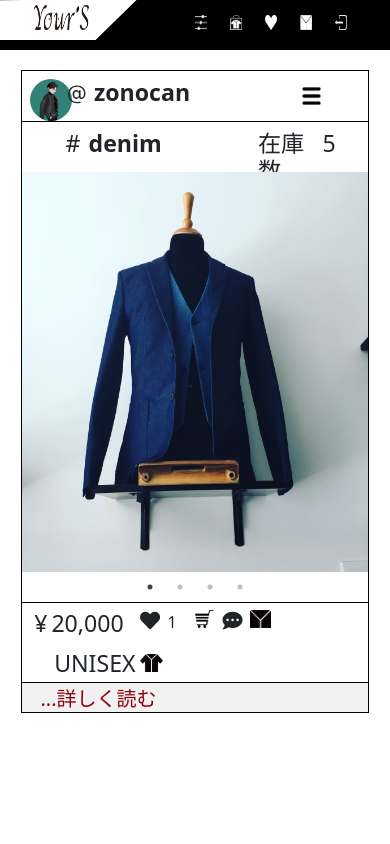
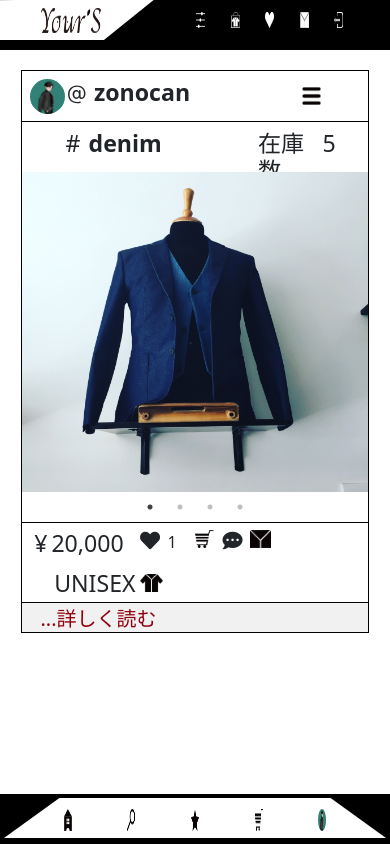
Before and after one commit to zonocan/yours_portforio, a plain HTML site: page index.html in a window 390 px wide. Drawn offline with nearby package versions, Linux system fonts and the light colour scheme.

Commit message:
headerとfooterのbootstrapの意向とjsファイルの引き継ぎ

```diff
--- a/index.html
+++ b/index.html
@@ -7,52 +7,54 @@
   <!-- レスポンシブデザイン -->
   <meta name="viewport" content="width=device-width,initial-scale=1.0,minimum-scale=1.0">
   <link rel="stylesheet" href="css/bootstrap.min.css">
-  <!-- -->
-  <link rel="stylesheet" type="text/css" href="public/css/header.css">
   <!-- fontawesome -->
   <link rel="stylesheet" href="https://use.fontawesome.com/releases/v5.10.2/css/all.css">
   <!-- 写真のスライドのcss -->
   <link rel="stylesheet" type="text/css" href="https://cdn.jsdelivr.net/npm/slick-carousel@1.8.1/slick/slick-theme.css">
   <link rel="stylesheet" type="text/css" href="https://cdn.jsdelivr.net/npm/slick-carousel@1.8.1/slick/slick.css">
   <!-- -->
-  <link rel="stylesheet" type="text/css" href="public/css/base.css">
+  <link rel="stylesheet" type="text/css" href="public/css/style.css">
+  <link rel="stylesheet" type="text/css" href="public/css/footer.css">
   <!-- 写真のスライドのjs -->
   <script type="text/javascript" src="https://cdnjs.cloudflare.com/ajax/libs/jquery/1.11.3/jquery.min.js"></script>
   <script type="text/javascript" src="https://cdn.jsdelivr.net/npm/slick-carousel@1.8.1/slick/slick.min.js"></script>
   <!-- -->
   <script type="text/javascript" src="public/js/slick.js"></script>
   <script type="text/javascript" src="public/js/text_display.js"></script>
+  <script type="text/javascript" src="public/js/like.js"></script>
+  <script type="text/javascript" src="public/js/footer.js"></script>
 </head>
 
 <body>
   <header>
-    <div class="logo_cover">
-      <img src="public/ui_img/logo.png">
-    </div>
-    <div class="header_serach_area">
-      <form method="post" class="serach_box">
-        <label>
-          <input type="text" name="serach" class="textbox">
-        </label>
-        <input type="submit" name="header_search_btn" value="検索" class="header_search_btn">
-      </form>
-    </div>
-    <div class="header_ui_btns">
-      <a href="#" class="header_ui_btn" id="category_index_btn">
-        <img src="public/ui_img/serrch_2.png">
-      </a>
-      <a href="#" class="header_ui_btn">
-        <img src="public/ui_img/header_purchased_btn.png">
-      </a>
-      <a href="#" class="header_ui_btn">
-        <img src="public/ui_img/header_like_btn.png">
-      </a>
-      <a href="#" class="header_ui_btn" id="header_DM_btn">
-        <img src="public/ui_img/header_DM_btn.png">
-      </a>
-      <a href="#" class="header_ui_btn">
-        <img src="public/ui_img/logout.gif">
-      </a>
+    <div class="row">
+      <div class="col-3 p-2 d-flex justify-content-center left">
+        <img src="public/ui_img/logo.png" class="logo">
+      </div>
+      <div class="col-md-4 p-2 d-flex justify-content-center d-none d-md-block header_search_area">
+        <form method="post mx-2">
+          <label class="mx-4">
+            <textarea></textarea>
+          </label>
+          <input type="submit" name="header_search_btn" value="検索">
+        </form>
+      </div>
+      <div class="col-1 d-md-none d-block"></div>
+      <span class="col-1 p-2">
+        <img src="public/ui_img/serrch_2.png" class="header_ui_btn mt-1">
+      </span>
+      <span class="col-1 p-2">
+        <img src="public/ui_img/header_purchased_btn.png" class="header_ui_btn mt-1">
+      </span>
+      <span class="col-1 p-2">
+        <img src="public/ui_img/header_like_btn.png" class="header_ui_btn mt-1">
+      </span>
+      <span class="col-1 p-2">
+        <img src="public/ui_img/header_DM_btn.png" class="header_ui_btn mt-1">
+      </span>
+      <span class="col-1 p-2">
+        <img src="public/ui_img/logout.gif" class="header_ui_btn mt-1">
+      </span>
     </div>
   </header>
   <div class="container screen">
@@ -77,12 +79,14 @@
           </div>
           <div class="col-9 d-inline-flex mt-2 bd-highlight">
             <p class="h3 mx-1">
+              <!-- @の読み込み -->
               <strong>
                 <svg xmlns="http://www.w3.org/2000/svg" width="25" height="25" fill="currentColor" class="bi bi-at" viewBox="0 0 16 16">
                   <path
                     d="M13.106 7.222c0-2.967-2.249-5.032-5.482-5.032-3.35 0-5.646 2.318-5.646 5.702 0 3.493 2.235 5.708 5.762 5.708.862 0 1.689-.123 2.304-.335v-.862c-.43.199-1.354.328-2.29.328-2.926 0-4.813-1.88-4.813-4.798 0-2.844 1.921-4.881 4.594-4.881 2.735 0 4.608 1.688 4.608 4.156 0 1.682-.554 2.769-1.416 2.769-.492 0-.772-.28-.772-.76V5.206H8.923v.834h-.11c-.266-.595-.881-.964-1.6-.964-1.4 0-2.378 1.162-2.378 2.823 0 1.737.957 2.906 2.379 2.906.8 0 1.415-.39 1.709-1.087h.11c.081.67.703 1.148 1.503 1.148 1.572 0 2.57-1.415 2.57-3.643zm-7.177.704c0-1.197.54-1.907 1.456-1.907.93 0 1.524.738 1.524 1.907S8.308 9.84 7.371 9.84c-.895 0-1.442-.725-1.442-1.914z" />
                 </svg>
               </strong>
+              <!-- ここまで -->
             </p>
             <p class="h3">
               <strong>zonocan</strong>
@@ -171,6 +175,50 @@
       </article>
     </div>
   </div>
+  <footer class="d-md-none p-1 d-block d-flex justify-content-center">
+    <div class="row inner">
+      <!-- 余白分 -->
+        <div class="col-1 mx-2"></div>
+      <!-- -->
+      <span class="col-1 mt-1 d-flex flex-column justify-content-center">
+        <img src="public/ui_img/home_btn.png" class="footer_ui_btn" id="footer_ui_home_btn">
+        <!-- javascriptの表示する要素-->
+        <div class="footer_ui_home_btn footer_btn_line"></div>
+      </span>
+      <!-- 余白分 -->
+        <div class="col-1 p-0"></div>
+      <!-- -->
+      <span class="col-1 mt-1 d-flex flex-column justify-content-center">
+        <img src="public/ui_img/search_btn.png" class="footer_ui_btn" id="footer_ui_search_btn">
+        <!-- javascriptの表示する要素-->
+        <div class="footer_ui_search_btn footer_btn_line"></div>
+      </span>
+      <!-- 余白分 -->
+        <div class="col-1"></div>
+      <!-- -->
+      <span class="col-1 mt-1 flex d-flex flex-column justify-content-center">
+        <img src="public/ui_img/keep_btn.png" class="footer_ui_btn" id="footer_ui_keep_btn">
+        <!-- javascriptの表示する要素-->
+        <div class="footer_ui_keep_btn footer_btn_line"></div>
+      </span>
+      <!-- 余白分 -->
+        <div class="col-1"></div>
+      <!-- -->
+      <span class="col-1 mt-1 d-flex flex-column justify-content-center">
+        <img src="public/ui_img/cart_btn.png" class="footer_ui_btn" id="footer_ui_cart_btn">
+        <!-- javascriptの表示する要素-->
+        <div class="footer_ui_cart_btn footer_btn_line"></div>
+      </span>
+      <!-- 余白分 -->
+        <div class="col-1"></div>
+      <!-- -->
+      <span class="col-1 mt-1 d-flex flex-column justify-content-center">
+        <img src="public/profeal_img/profeal.JPG" class="footer_profel footer_ui_btn" id="profeal_btn">
+        <!-- javascriptの表示する要素-->
+        <div class="profeal_btn footer_btn_line mx-2"></div>
+      </span>
+    </div>
+  </footer>
   <script src="js/bootstrap.bundle.min.js"></script>
 </body>
 
--- /dev/null
+++ b/public/css/footer.css
@@ -0,0 +1,89 @@
+@charset "UTF-8";
+
+/* reset */
+body, h1, h2, h3, h4, h5, h6, p, address,
+ul, ol, li, dl, dt, dd, img, form, table, tr, th, td {
+  margin: 0;
+  padding: 0;
+  border: none;
+  font-style: normal;
+  font-weight: normal;
+  font-size: 100%;
+  text-align: left;
+  list-style-type: none;
+  border-collapse: collapse;
+}
+
+textarea {
+  font-size: 100%;
+  vertical-align: middle;
+}
+
+img {
+  border-style: none;
+  display: block;
+}
+
+hr {
+  display: none;
+}
+
+em {
+  font-style: normal
+}
+
+input {
+  line-height: auto;
+  vertical-align: middle;
+}
+
+strong.more {
+  color: #c30
+}
+
+a {
+  text-decoration: none;
+}
+
+html {}
+
+* {
+  -webkit-box-sizing: border-box;
+  -moz-box-sizing: border-box;
+  -o-box-sizing: border-box;
+  -ms-box-sizing: border-box;
+  box-sizing: border-box;
+}
+
+footer{
+  width: 100%;
+  height: 50px;
+  background-color: #000;
+  position: fixed;
+  bottom: 0;
+}
+
+.inner{
+  width: 100%;
+  height: 40px;
+  background-color: white;
+  clip-path: polygon(0% 100%, 14.5% 0%, 85.5% 0%, 100% 100%);
+}
+
+.footer_ui_btn {
+  height: 22px;
+  width: 100%;
+}
+
+.footer_profel{
+  height: 22px;
+  width: 100%;
+  border-radius: 50%;
+}
+
+.footer_btn_line {
+  height: 8px;
+  width: 50%;
+  background-color: #90000e;
+  border-radius: 50%;
+}
--- a/public/css/header.css
+++ /dev/null
@@ -1,194 +0,0 @@
-@charset "UTF-8";
-
-/* reset */
-body, h1, h2, h3, h4, h5, h6, p, address,
-ul, ol, li, dl, dt, dd, img, form, table, tr, th, td {
-  margin: 0;
-  padding: 0;
-  border: none;
-  font-style: normal;
-  font-weight: normal;
-  font-size: 100%;
-  text-align: left;
-  list-style-type: none;
-  border-collapse: collapse;
-}
-
-textarea {
-  font-size: 100%;
-  vertical-align: middle;
-}
-
-img {
-  border-style: none;
-  display: block;
-}
-
-hr {
-  display: none;
-}
-
-em {
-  font-style: normal
-}
-
-input {
-  line-height: auto;
-  vertical-align: middle;
-}
-
-strong.more {
-  color: #c30
-}
-
-a {
-  text-decoration: none;
-}
-
-html {}
-
-* {
-  -webkit-box-sizing: border-box;
-  -moz-box-sizing: border-box;
-  -o-box-sizing: border-box;
-  -ms-box-sizing: border-box;
-  box-sizing: border-box;
-}
-
-/* ヘッダー部分のコーディング */
-header {
-  width: 100%;
-  height: 50px;
-  background-color: black;
-  display: flex;
-  position: fixed;
-  z-index: 1000;
-  top: 0;
-}
-
-.logo_cover {
-  width: 35%;
-  height: 40px;
-  background-color: white;
-  clip-path: polygon(-2000% 100%, 17.5% 0%, 82.5% 0%, 100% 100%);
-}
-
-.logo_cover img {
-  width: 30%;
-  height: 30px;
-  margin-left: 25%;
-  margin-top: 5px;
-}
-
-/* PC画面の時のみ表示*/
-.header_serach_area {
-  width: 40%;
-  margin-left: 5%;
-}
-
-/* ui部分 */
-.header_ui_btns {
-  width: 15%;
-  display: flex;
-  justify-content: flex-end;
-  justify-content: space-around;
-}
-
-.serach_text {
-  width: 60%;
-  height: 50px;
-}
-
-.textbox {
-  width: 101%;
-  height: 30px;
-  background-color: #f1f1f1;
-  margin: 10px 100% 0 10%;
-  border: none;
-}
-
-.header_search_btn {
-  width: 15%;
-  height: 30px;
-  background-color: #04e3d0;
-  color: #fff;
-  font-weight: bold;
-  border: none;
-  margin: 10px 0 0 5%;
-}
-
-.header_search_btn:hover {
-  opacity: 0.5;
-}
-
-.header_search_btn.isActive {
-  background-color: #90000e;
-}
-
-/* ここまで */
-/* ヘッダーのuiボタン */
-.header_ui_btn {
-  width: 10%;
-  margin: 10px 2% 0 0;
-}
-
-.header_ui_btn img {
-  height: 2.5vh;
-  width: 100%;
-  margin-top: 0.5vh;
-}
-
-.header_ui_btn img:hover {
-  opacity: 0.5;
-  cursor: pointer;
-}
-
-.header_btn_line {
-  height: 5px;
-  width: 100%;
-  margin-top: 5px;
-  background-color: #90000e;
-}
-
-/* ヘッダーのレスポンシブ */
-@media (max-width: 768px) {
-  .logo_cover {
-    clip-path: polygon(-2000% 100%, 17.5% 0%, 100% 0%, 70% 100%);
-  }
-
-  .logo_cover img {
-    width: 40%;
-    height: 25px;
-    margin-top: 5px;
-  }
-
-  .header_serach_area {
-    display: none;
-  }
-
-  .header_ui_btns {
-    width: 60%;
-    display: flex;
-    justify-content: flex-end;
-  }
-
-  .header_ui_btn {
-    width: 10%;
-    margin: 10px 5% 0 0;
-  }
-
-  .header_ui_btn img {
-    width: 50%;
-    height: 15px;
-    margin-top: 5px;
-  }
-
-  .header_btn_line {
-    width: 50%;
-    height: 5px;
-  }
-
-  .header_serach_area {
-    display: none;
-  }
-}
--- a/public/css/base.css
+++ b/public/css/style.css
@@ -55,6 +55,53 @@ html {}
   box-sizing: border-box;
 }
 
+/* ヘッダー部分のコーディング */
+
+header{
+  background-color: #000;
+  width: 100%;
+  height: 50px;
+  position: fixed;
+  top: 0;
+  z-index: 1500;
+}
+
+.left {
+  height: 40px;
+  background-color: white;
+  clip-path: polygon(-2000% 100%, 17.5% 0%, 82.5% 0%, 100% 100%);
+}
+
+.logo{
+  width: 25%;
+  height: 25px;
+}
+
+textarea{
+  height: 30px;
+  background-color: #f1f1f1;
+  border: none;
+}
+
+input{
+  width: 15%;
+  background-color: #04e3d0;
+  color: #fff;
+  font-weight: bold;
+  border: none;
+}
+
+.header_ui_btn{
+  height: 20px;
+  width: 25%;
+}
+
+.header_ui_btn:hover{
+  opacity: 0.5;
+}
+
+/* ここまで(ヘッダー) */
+
 .screen {
   width: 100%;
   margin: 50px 0 50px 0;
@@ -85,7 +132,7 @@ section{
 }
 
 .profeal_file img {
-  height: 5vh;
+  height: 35px;
   border-radius: 50%;
 }
 
@@ -97,6 +144,10 @@ section{
 .review_img_list img{
   width: 100%;
   height: 400px;
+}
+
+.review_img_list img:hover{
+  opacity: 0.5;
 }
 
 .review_ui {
@@ -122,6 +173,10 @@ section{
 
 .fa-heart:hover{
   opacity: 0.5;
+}
+
+.like_toggle.liked{
+  color: #90000e;
 }
 
 .fa-comment-dots:before {
@@ -160,6 +215,26 @@ section{
   width: 100%;
 }
 
+/* ヘッダー部分のコーディング */
+@media(max-width: 768px) {
+
+  .left{
+    width: 40%;
+    clip-path: polygon(-2000% 100%, 17.5% 0%, 100% 0%, 70% 100%);
+  }
+
+  .logo{
+    width: 40%;
+  }
+
+  .header_ui_btn{
+    height: 16px;
+    width: 50%;
+  }
+
+
+}
+
 /* タブレッドの表示 */
 @media (max-width: 768px){
 
@@ -177,6 +252,10 @@ section{
     width: 40%;
   }
 
+  .review_img_list img{
+    height: 320px;
+  }
+
 }
 
 /* スマホの表示 */
@@ -189,7 +268,7 @@ section{
   }
 
   .review{
-    margin: 20px 0 20px 0;
+    margin: 20px 0 70px 0;
   }
 
 }
--- /dev/null
+++ b/public/js/footer.js
@@ -0,0 +1,8 @@
+//フッターボタンのui
+$(function() {
+  $('.footer_btn_line').hide();
+  $('.footer_ui_btn').on('click', function() {
+    $('.footer_btn_line').not($('.' + $(this).attr('id'))).hide();
+    $('.' + $(this).attr('id')).show();
+  })
+});
```
Also changed, not shown: public/js/like.js (added, +9 -0 lines), 1 other file.
